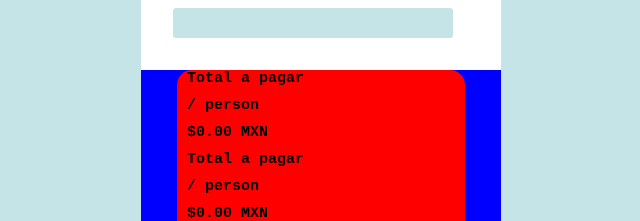
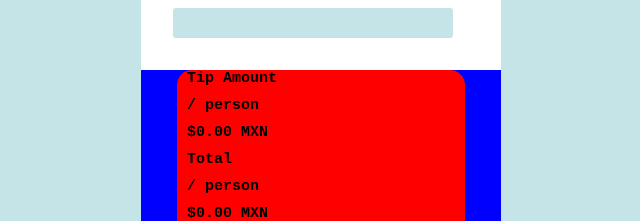
Before and after one commit to dragonfire124/reactcalc, a React app: page / in a window 1280 px wide. Shown: the part 505-726 px from the top of the page, without its empty margins (319-959 px from the left). Built offline with nearby package versions, Linux system fonts and the light colour scheme.

Commit message:
1 file modified

```diff
--- a/src/App.jsx
+++ b/src/App.jsx
@@ -25,9 +25,19 @@ const AmountByPerson = (amount, PersonNumber) => {
 };
 
 export default function App() {
+  /*
   const [tips, setTips] = React.useState(0);
   const [total, setTotal] = React.useState(0);
   const [personas, setPersonas] = React.useState(1);
+*/
+  const [state, setState] = React.useState({
+    Total: 0,
+    Tips: 0,
+    TipsAmount: 0,
+    Person: 1,
+    tipsByPerson: 0,
+    AmountByPerson: 0,
+  });
 
   return (
     <div className="App">
@@ -41,8 +51,8 @@ export default function App() {
               <GeneralInput label="Number of People" icon="dolar" />
             </FormTips>
             <Result>
-              <PersonalAmount />
-              <PersonalAmount />
+              <PersonalAmount label="Tip Amount" data={state.tipsByPerson} />
+              <PersonalAmount label="Total" data={state.tipsByPerson} />
             </Result>
           </Calculator>
         </div>
--- a/src/components/PersonalAmount/PersonalAmount.jsx
+++ b/src/components/PersonalAmount/PersonalAmount.jsx
@@ -1,15 +1,15 @@
 import React from 'react';
 
-export const PersonalAmount = () => {
+export const PersonalAmount = ({ label , data}) => {
   const total = 0;
   return (
     <div className="PersonalAmount">
       <div className="PersonalAmountText">
-        <p>Total a pagar</p>
+        <p>{label}</p>
         <p>/ person</p>
       </div>
       <div className="PersonalAmountPrice">
-      <p>{total === 0 ? '$0.00 MXN' : `$ ${total} MXN`}</p>
+        <p>{total === 0 ? '$0.00 MXN' : `$ ${total} MXN`}</p>
       </div>
     </div>
   );
```
